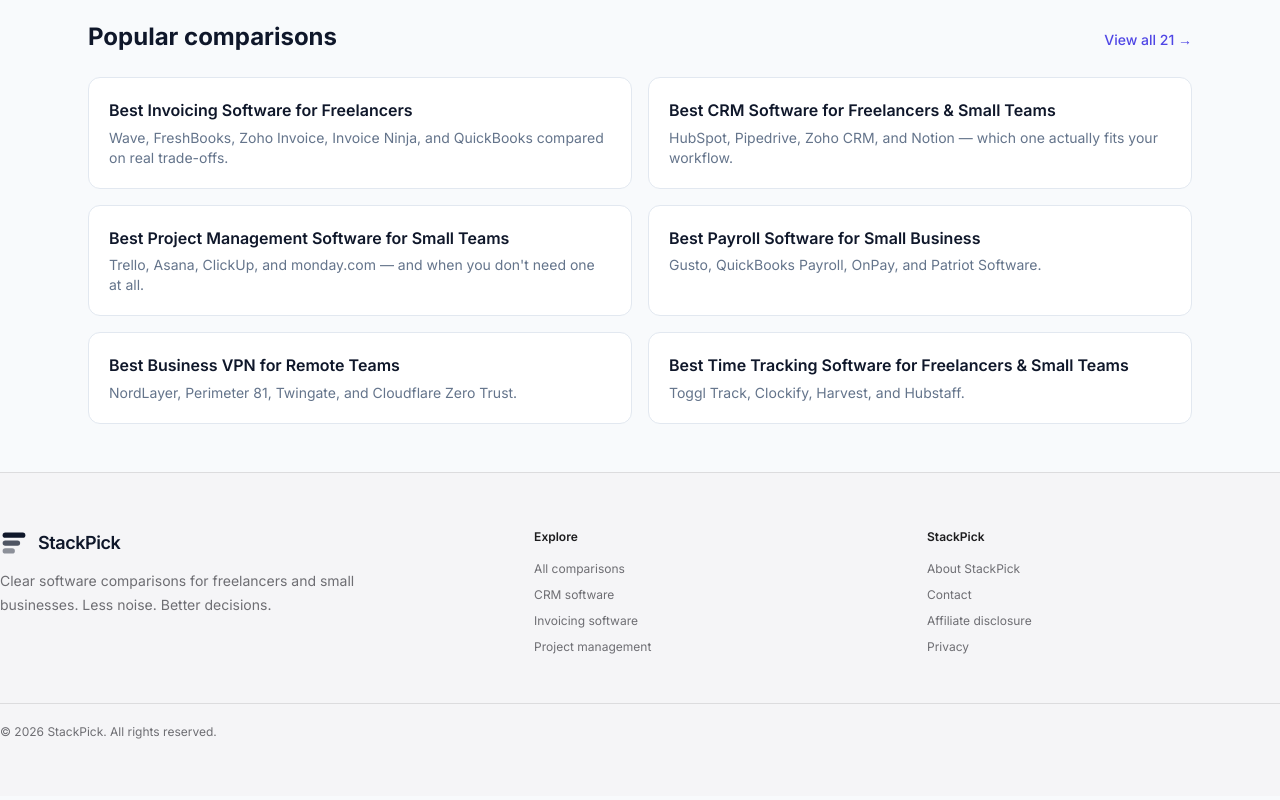
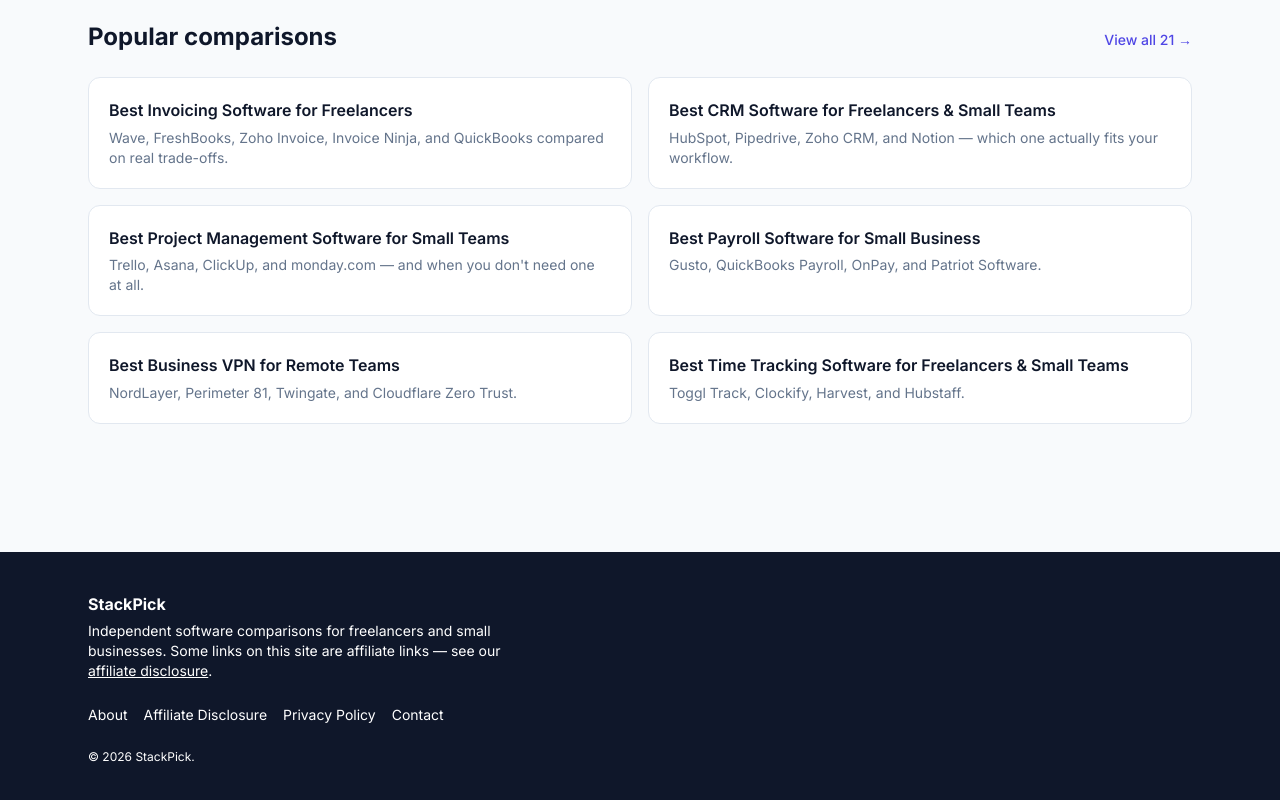
Before and after one commit to LinukaBandara/StackPick, a Next.js app: page / in a window 1280 px wide. Shown: the part 324-1124 px from the top of the page. Built offline with nearby package versions, Linux system fonts and the light colour scheme; no server answers.

Commit message:
revert: restore original StackPick design

```diff
--- a/components/Footer.tsx
+++ b/components/Footer.tsx
@@ -1,43 +1,33 @@
 import Link from "next/link";
 
-const EXPLORE = [
-  { href: "/best", label: "All comparisons" },
-  { href: "/best/crm-software", label: "CRM software" },
-  { href: "/best/invoicing-software", label: "Invoicing software" },
-  { href: "/best/project-management-software", label: "Project management" },
+const LINKS = [
+  { href: "/about", label: "About" },
+  { href: "/affiliate-disclosure", label: "Affiliate Disclosure" },
+  { href: "/privacy", label: "Privacy Policy" },
+  { href: "/contact", label: "Contact" },
 ];
-const COMPANY = [
-  { href: "/about", label: "About StackPick" },
-  { href: "/contact", label: "Contact" },
-  { href: "/affiliate-disclosure", label: "Affiliate disclosure" },
-  { href: "/privacy", label: "Privacy" },
-];
-function StackPickMark() {
-  return <svg aria-hidden="true" viewBox="0 0 32 32" className="h-7 w-7 shrink-0">
-    <rect x="3" y="4" width="26" height="6" rx="3" fill="currentColor" />
-    <rect x="3" y="13" width="20" height="6" rx="3" fill="currentColor" opacity=".72" />
-    <rect x="3" y="22" width="14" height="6" rx="3" fill="currentColor" opacity=".46" />
-  </svg>;
-}
+
 export default function Footer() {
   return (
-    <footer className="border-t border-black/10 bg-[#f5f5f7]">
-      <div className="sp-container py-14">
-        <div className="grid gap-10 sm:grid-cols-2 lg:grid-cols-[1.4fr_1fr_1fr]">
-          <div>
-            <div className="flex items-center gap-2.5 text-lg font-semibold tracking-tight"><StackPickMark /><span>StackPick</span></div>
-            <p className="mt-3 max-w-sm text-sm leading-6 text-[#6e6e73]">Clear software comparisons for freelancers and small businesses. Less noise. Better decisions.</p>
-          </div>
-          <div>
-            <p className="text-xs font-semibold text-[#1d1d1f]">Explore</p>
-            <nav className="mt-4 grid gap-2.5 text-xs text-[#6e6e73]">{EXPLORE.map((l) => <Link key={l.href} href={l.href} className="hover:text-[#06c]">{l.label}</Link>)}</nav>
-          </div>
-          <div>
-            <p className="text-xs font-semibold text-[#1d1d1f]">StackPick</p>
-            <nav className="mt-4 grid gap-2.5 text-xs text-[#6e6e73]">{COMPANY.map((l) => <Link key={l.href} href={l.href} className="hover:text-[#06c]">{l.label}</Link>)}</nav>
-          </div>
-        </div>
-        <div className="mt-12 border-t border-black/10 pt-5 text-xs text-[#6e6e73]"><p>© {new Date().getFullYear()} StackPick. All rights reserved.</p></div>
+    <footer className="bg-ink text-white mt-20">
+      <div className="mx-auto max-w-6xl px-4 sm:px-6 py-10">
+        <p className="font-bold">StackPick</p>
+        <p className="text-sm text-slate-300 mt-1 max-w-md">
+          Independent software comparisons for freelancers and small businesses. Some links on
+          this site are affiliate links — see our{" "}
+          <Link href="/affiliate-disclosure" className="underline hover:text-indigo">
+            affiliate disclosure
+          </Link>
+          .
+        </p>
+        <nav className="flex flex-wrap gap-4 mt-6 text-sm text-slate-300">
+          {LINKS.map((l) => (
+            <Link key={l.href} href={l.href} className="hover:text-white">
+              {l.label}
+            </Link>
+          ))}
+        </nav>
+        <p className="text-xs text-slate-400 mt-6">© {new Date().getFullYear()} StackPick.</p>
       </div>
     </footer>
   );
```
